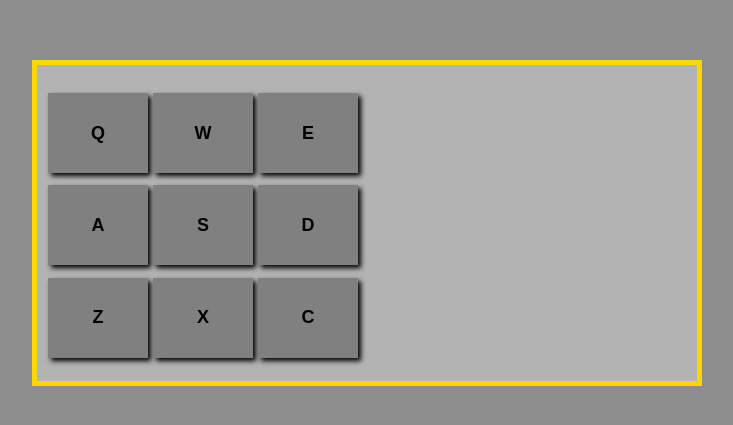
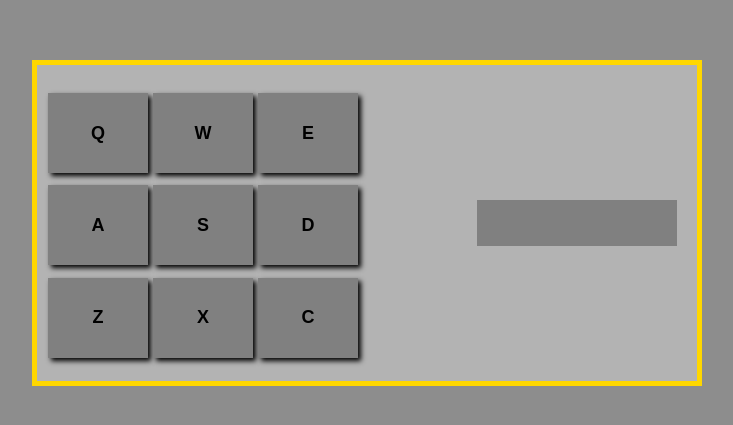
Before and after one commit to Shollytemmy/FCC-DRUM-MACHINE, a React (Vite) app: page / in a window 1280 px wide. Shown: the part 185-610 px from the top of the page, without its empty margins (273-1006 px from the left). Built offline with nearby package versions, Linux system fonts and the light colour scheme.

Commit message:
Drum Machine: Styling display section

```diff
--- a/src/App.scss
+++ b/src/App.scss
@@ -58,6 +58,16 @@ body{
         .display{
             width: 240px;
             border: 0px solid red;
+
+            .display__text{
+                width: 200px;
+                    background-color: gray;
+                    margin: 15px auto;
+                    padding: 15px;
+                    box-sizing: border-box;
+                    text-align: center;
+
+            }
         }
 
 
--- a/src/Components/Display.jsx
+++ b/src/Components/Display.jsx
@@ -3,7 +3,9 @@ import React from 'react'
 export const Display = ({currentSong, updateCurrent}) => {
   return (
     <div id='dispay' className='display'>
-      <p>{currentSong}</p>
+      <div className="display__text">
+        <p>{currentSong}</p>
+      </div>
     </div>
   )
 }
```
